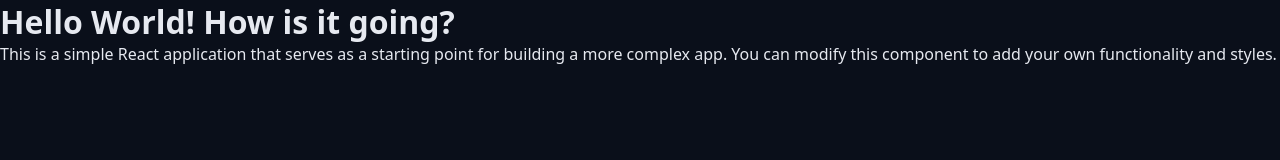
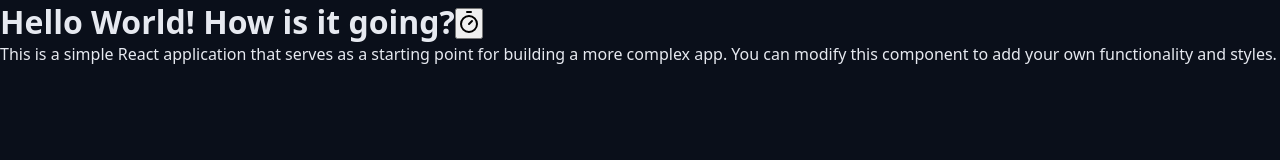
Before and after one commit to PedroVilelaPera/chronos-pomodoro, a React (Vite) app: page / in a window 1280 px wide. Shown: the top 160 px of the page. Built offline with nearby package versions, Linux system fonts and the light colour scheme.

Commit message:
feat: adiciona botão ao Heading teste

```diff
--- a/src/App.tsx
+++ b/src/App.tsx
@@ -4,12 +4,16 @@ import { Heading } from './components/Heading';
 // CSS imports
 import './styles/theme.css';
 import './styles/global.css';
+import { TimerIcon } from 'lucide-react';
 
 export function App() {
   return (
     <>
       <Heading>
         Hello World! How is it going?
+        <button>
+          <TimerIcon />
+        </button>
       </Heading>
       <p>
         This is a simple React application that serves as a starting point for
```
